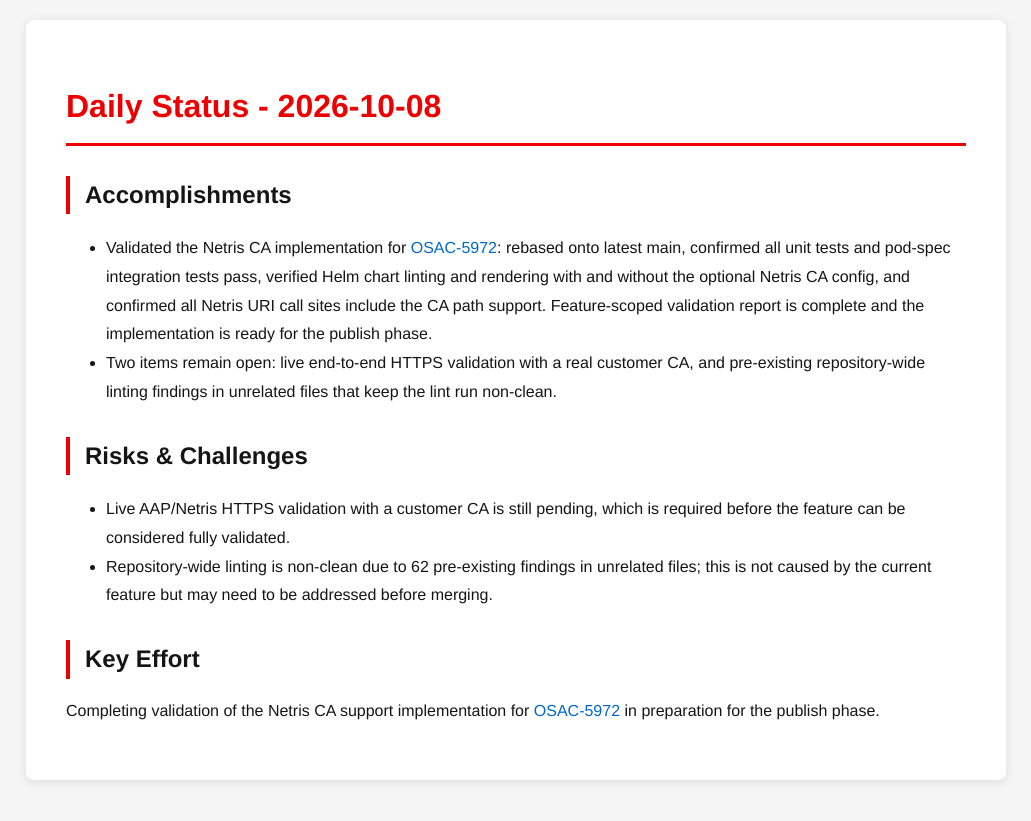
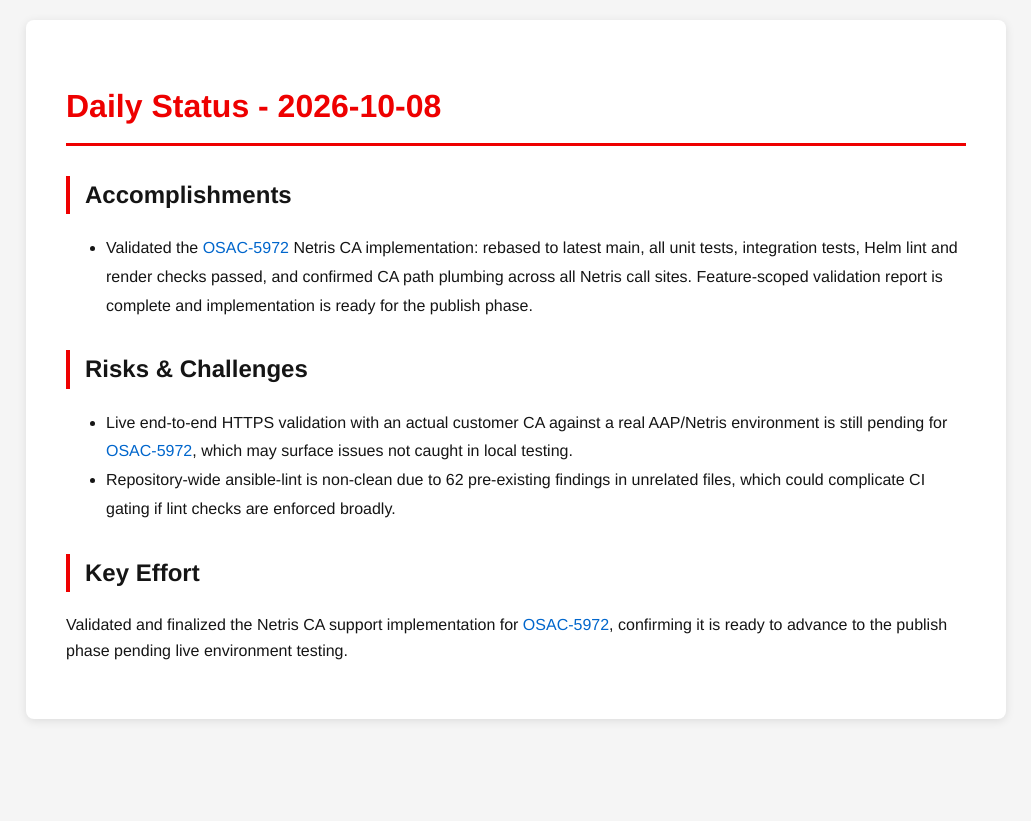
Before and after one commit to tzvatot/daily-status, a Jekyll site: the page built from 2026-10-08.md, in a window 1280 px wide. Shown: the top 821 px of the page, without its empty margins (124-1155 px from the left). Built offline with Jekyll 4.4.1, drawn with Linux system fonts in a browser that asks for light colours.

Commit message:
Daily status update - 2026-10-08

```diff
--- a/2026-10-08.md
+++ b/2026-10-08.md
@@ -7,12 +7,11 @@ date: 2026-10-08
 # Daily Status - 2026-10-08
 
 ## Accomplishments
-- Validated the Netris CA implementation for [OSAC-5972](https://redhat.atlassian.net/browse/OSAC-5972): rebased onto latest main, confirmed all unit tests and pod-spec integration tests pass, verified Helm chart linting and rendering with and without the optional Netris CA config, and confirmed all Netris URI call sites include the CA path support. Feature-scoped validation report is complete and the implementation is ready for the publish phase.
-- Two items remain open: live end-to-end HTTPS validation with a real customer CA, and pre-existing repository-wide linting findings in unrelated files that keep the lint run non-clean.
+- Validated the [OSAC-5972](https://redhat.atlassian.net/browse/OSAC-5972) Netris CA implementation: rebased to latest main, all unit tests, integration tests, Helm lint and render checks passed, and confirmed CA path plumbing across all Netris call sites. Feature-scoped validation report is complete and implementation is ready for the publish phase.
 
 ## Risks & Challenges
-- Live AAP/Netris HTTPS validation with a customer CA is still pending, which is required before the feature can be considered fully validated.
-- Repository-wide linting is non-clean due to 62 pre-existing findings in unrelated files; this is not caused by the current feature but may need to be addressed before merging.
+- Live end-to-end HTTPS validation with an actual customer CA against a real AAP/Netris environment is still pending for [OSAC-5972](https://redhat.atlassian.net/browse/OSAC-5972), which may surface issues not caught in local testing.
+- Repository-wide ansible-lint is non-clean due to 62 pre-existing findings in unrelated files, which could complicate CI gating if lint checks are enforced broadly.
 
 ## Key Effort
-Completing validation of the Netris CA support implementation for [OSAC-5972](https://redhat.atlassian.net/browse/OSAC-5972) in preparation for the publish phase.
+Validated and finalized the Netris CA support implementation for [OSAC-5972](https://redhat.atlassian.net/browse/OSAC-5972), confirming it is ready to advance to the publish phase pending live environment testing.
```
